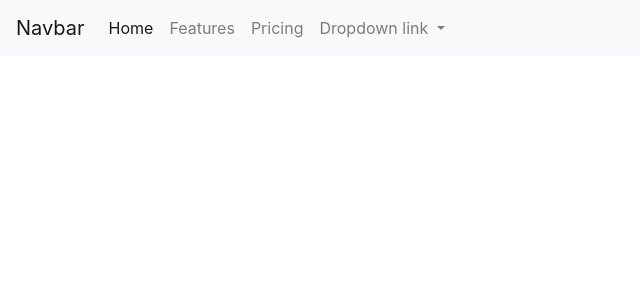
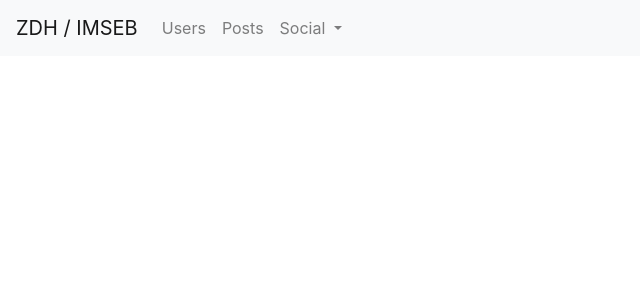
Before and after one commit to Prozak8/JSON_Placeholder, an Angular app: page / in a window 1280 px wide. Shown: the top 300 px of the page, without its empty margins (0-640 px from the left). Built offline with nearby package versions, Linux system fonts and the light colour scheme.

Commit message:
removed placeholder text and commented text from navbar. Updated with social links and placeholder pages

```diff
--- a/src/app/header/header.component.html
+++ b/src/app/header/header.component.html
@@ -1,48 +1,26 @@
 <nav class="navbar navbar-expand-lg navbar-light bg-light">
-    <a class="navbar-brand" href="#">Navbar</a>
+    <a class="navbar-brand" href="#">ZDH / IMSEB</a>
     <button class="navbar-toggler" type="button" data-toggle="collapse" data-target="#navbarNavDropdown" aria-controls="navbarNavDropdown" aria-expanded="false" aria-label="Toggle navigation">
       <span class="navbar-toggler-icon"></span>
     </button>
     <div class="collapse navbar-collapse" id="navbarNavDropdown">
       <ul class="navbar-nav">
-        <li class="nav-item active">
-          <a class="nav-link" href="#">Home <span class="sr-only">(current)</span></a>
+        <li class="nav-item">
+          <a class="nav-link" href="#">Users</a>
         </li>
         <li class="nav-item">
-          <a class="nav-link" href="#">Features</a>
-        </li>
-        <li class="nav-item">
-          <a class="nav-link" href="#">Pricing</a>
+          <a class="nav-link" href="#">Posts</a>
         </li>
         <li class="nav-item dropdown">
           <a class="nav-link dropdown-toggle" href="#" id="navbarDropdownMenuLink" data-toggle="dropdown" aria-haspopup="true" aria-expanded="false">
-            Dropdown link
+            Social
           </a>
           <div class="dropdown-menu" aria-labelledby="navbarDropdownMenuLink">
-            <a class="dropdown-item" href="#">Action</a>
-            <a class="dropdown-item" href="#">Another action</a>
-            <a class="dropdown-item" href="#">Something else here</a>
+            <a class="dropdown-item" href="https://github.com/Prozak8" target="_blank">Github</a>
+            <a class="dropdown-item" href="https://zdh.netlify.com/" target="_blank">Portfolio</a>
+            <a class="dropdown-item" href="https://www.linkedin.com/in/zdh/" target="_blank">LinkedIn</a>
           </div>
         </li>
       </ul>
     </div>
   </nav>
-
-<!-- <nav class="navbar navbar-expand-lg">
-  <div class="container-fluid">
-      <div class="navbar-header">
-          <a href="#" class="navbar-brand">ZDH / IMSEB</a>
-      </div>
-
-    <li class="nav-item dropdown">
-      <a class="nav-link dropdown-toggle" id="navbarDropdown" role="button" data-toggle="dropdown" aria-haspopup="true" aria-expanded="false" href="#">
-        Dropdown
-      </a>
-      <div class="dropdown-menu" aria-labelledby="navbarDropdownMenuLink">
-        <a class="dropdown-item" href="https://github.com/Prozak8" target="_blank">Github</a>
-        <a class="dropdown-item" href="https://zdh.netlify.com/" target="_blank">Portfolio</a>
-        <a class="dropdown-item" href="https://www.linkedin.com/in/zdh/" target="_blank">LinkedIn</a>
-      </div>
-    </li>
-  </div>
-</nav> -->
```
